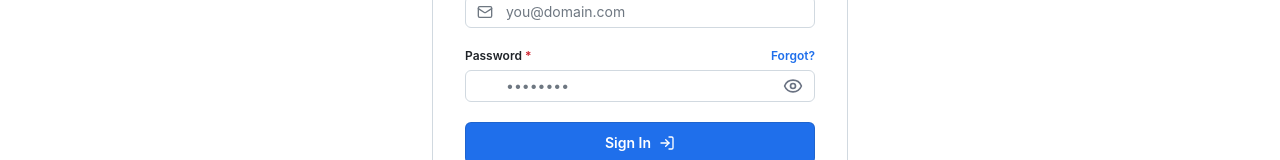
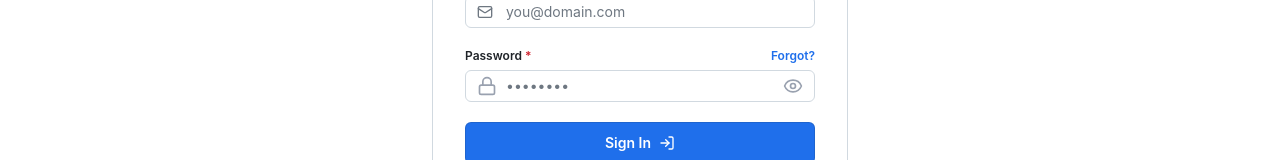
Before and after one commit to Asriths31/LinkedOut, a React (Vite) app: page /login in a window 1280 px wide. Shown: the part 378-538 px from the top of the page. Built offline with nearby package versions, Linux system fonts and the light colour scheme; no server answers.

Commit message:
Update LoginPage.tsx

```diff
--- a/src/features/auth/components/LoginPage.tsx
+++ b/src/features/auth/components/LoginPage.tsx
@@ -116,7 +116,12 @@ const [showPassword, setShowPassword] = useState<boolean>(false);
                 Forgot?
               </Link>
             </div>
-            <div className="relative">
+           <div className="relative">
+  {/* Lock Icon */}
+  <Lock
+    className="absolute left-3 top-1/2 -translate-y-1/2 h-5 w-5 text-gray-400"
+  />
+
   <input
     type={showPassword ? "text" : "password"}
     placeholder="••••••••"
@@ -128,10 +133,11 @@ const [showPassword, setShowPassword] = useState<boolean>(false);
     }`}
   />
 
+  {/* Eye Toggle */}
   <button
     type="button"
-    onClick={() => setShowPassword((prev: boolean) => !prev)}
-    className="absolute inset-y-0 right-3 flex items-center justify-center text-gray-500 hover:text-gray-700"
+    onClick={() => setShowPassword((prev) => !prev)}
+    className="absolute right-3 top-1/2 -translate-y-1/2 text-gray-400 hover:text-gray-600"
     aria-label={showPassword ? "Hide password" : "Show password"}
   >
     {showPassword ? (
```
